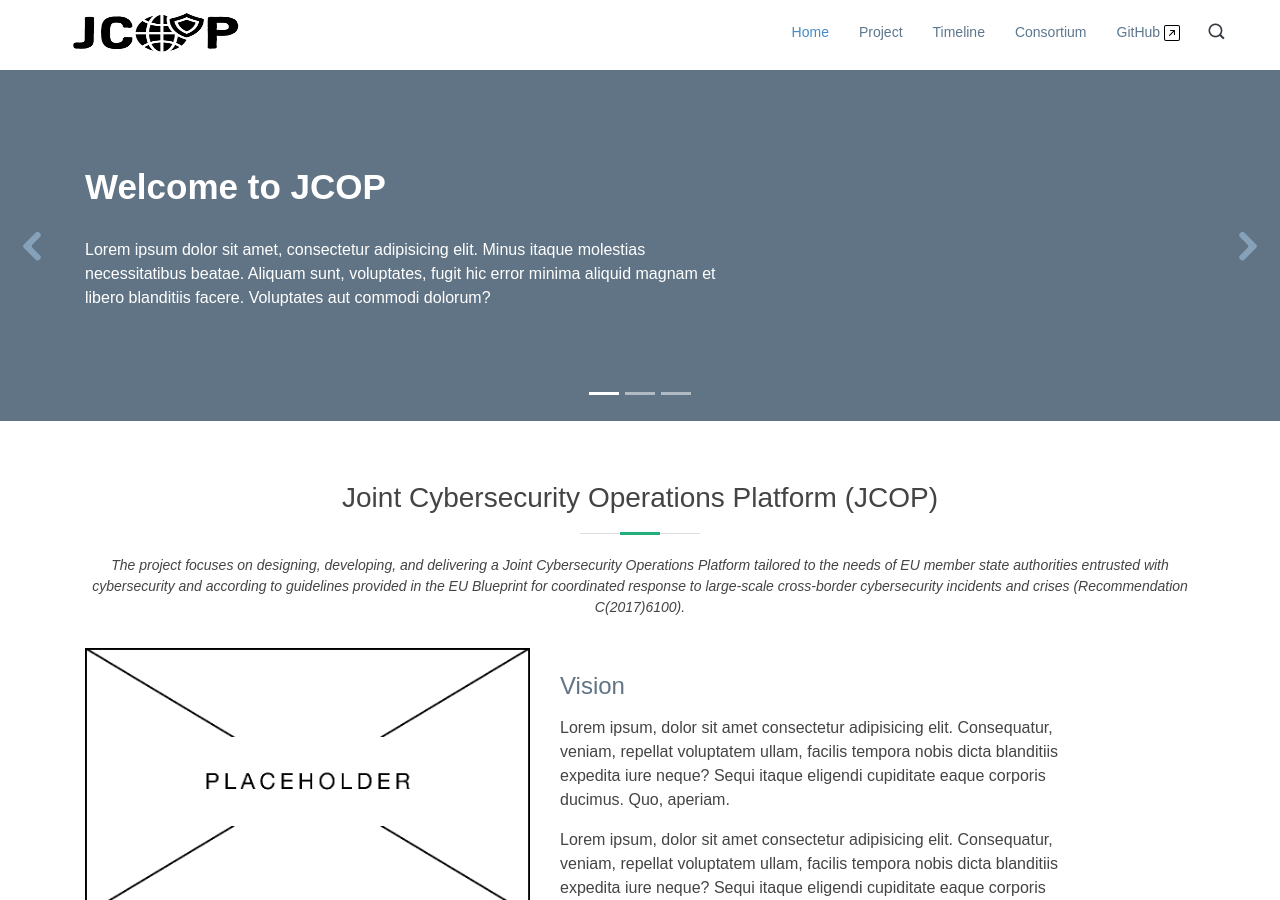
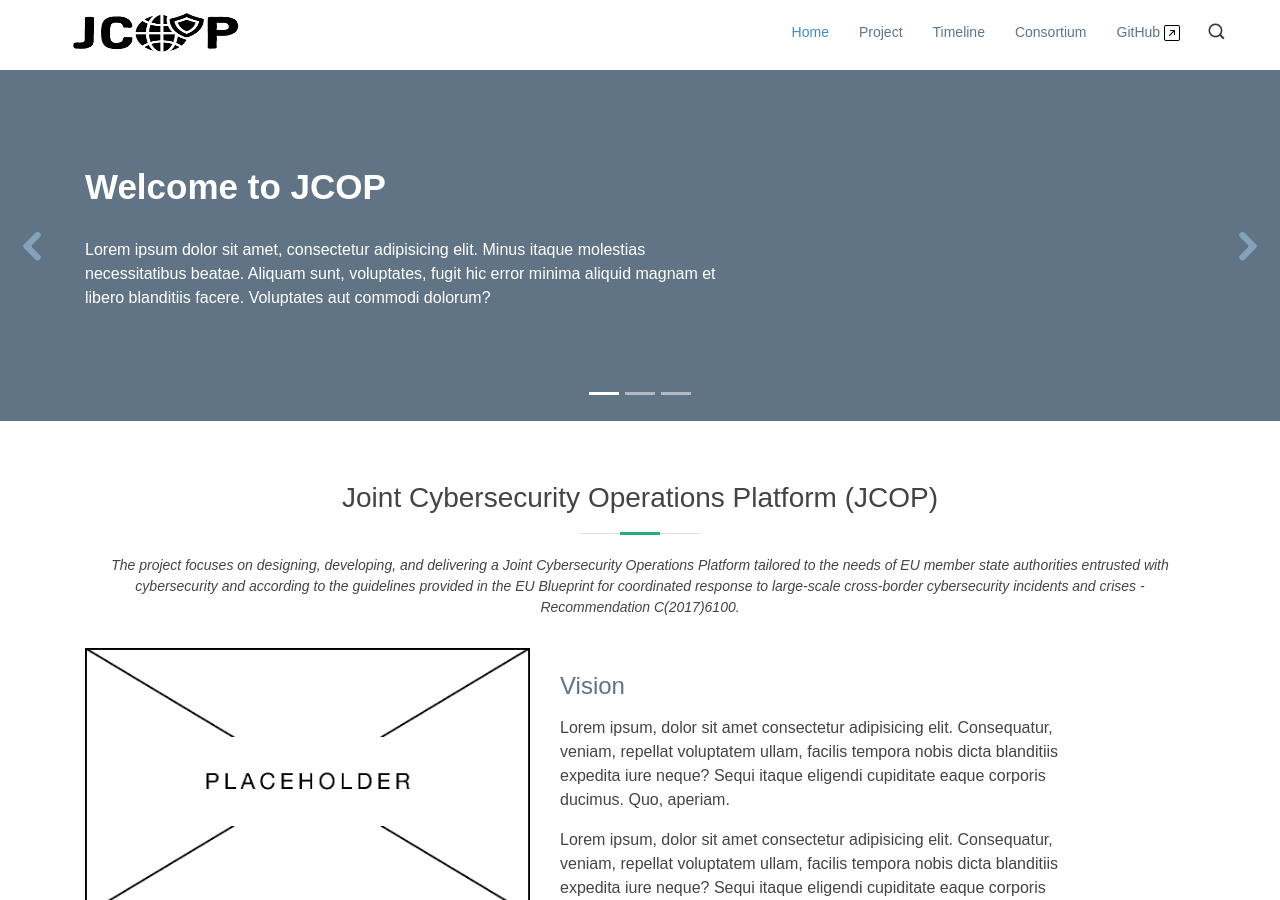
Before and after one commit to mateusdz/jcopweb, a Jekyll site: the page built from index.html, in a window 1280 px wide and 900 px high. Built offline with Jekyll 4.4.1, drawn with Linux system fonts in a browser that asks for light colours.

Commit message:
Update index.html

```diff
--- a/index.html
+++ b/index.html
@@ -59,7 +59,7 @@ permalink: /
     <div class="container">
       <div class="section-title">
         <h2>Joint Cybersecurity Operations Platform (JCOP)</h2>
-        <p class="section-subtitle"><em>The project focuses on designing, developing, and delivering a Joint Cybersecurity Operations Platform tailored to the needs of EU member state authorities entrusted with cybersecurity and according to guidelines provided in the EU Blueprint for coordinated response to large-scale cross-border cybersecurity incidents and crises (Recommendation C(2017)6100).</em></p>
+        <p class="section-subtitle"><em>The project focuses on designing, developing, and delivering a Joint Cybersecurity Operations Platform tailored to the needs of EU member state authorities entrusted with cybersecurity and according to the guidelines provided in the EU Blueprint for coordinated response to large-scale cross-border cybersecurity incidents and crises - Recommendation C(2017)6100.</em></p>
       </div>
       <div class="row" data-aos="fade-up">
         <div class="col-md-5">
```
